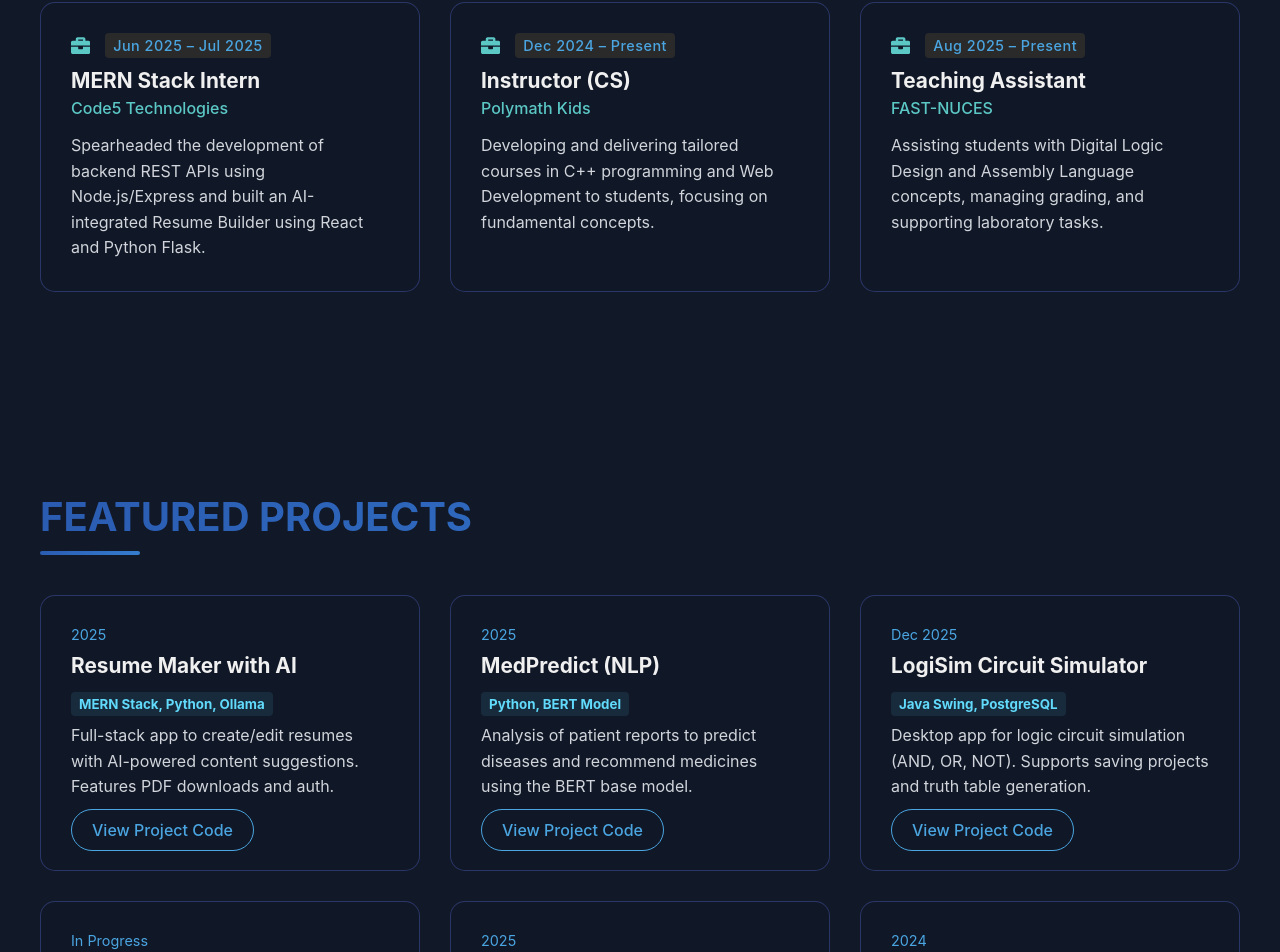
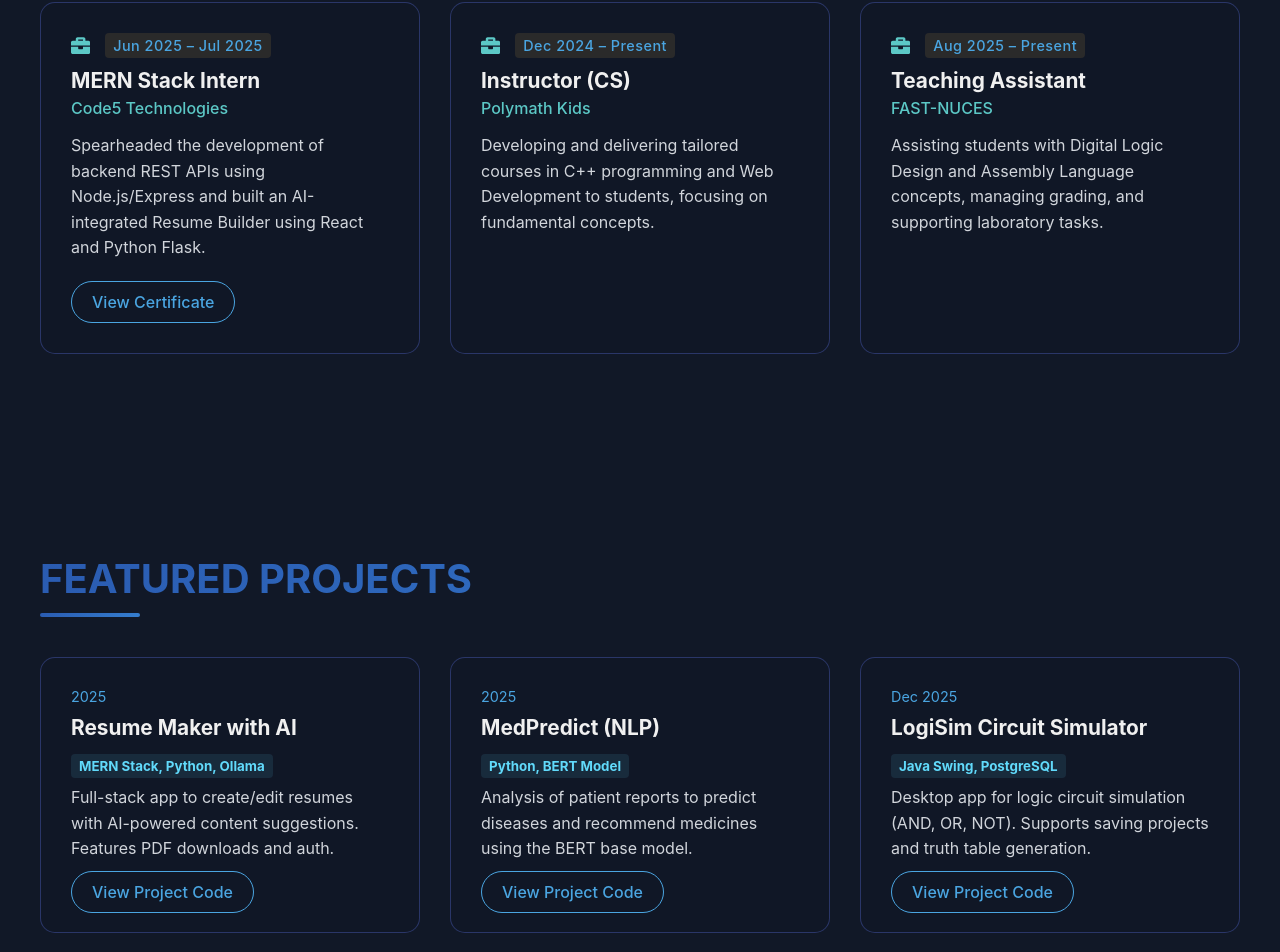
Before and after one commit to aykaimran/portfolio, a React (Create React App) app: page / in a window 1280 px wide. Shown: the part 1826-2778 px from the top of the page. Built offline with nearby package versions, Linux system fonts and the light colour scheme.

Commit message:
[Added certificates]

```diff
--- a/src/components/AchievementsSection.jsx
+++ b/src/components/AchievementsSection.jsx
@@ -22,21 +22,34 @@
     },
     {
         id: 4,
+        title: "High Achiever Awards",
+        context: "KIMS College",
+        desc: "Secured five High Achiever Awards (2018, 2019, 2021, 2022, 2023) in 8th grade, o and a levels."
+    },
+    {
+        id: 5,
         title: "CodeBees Certification",
         context: "Competitive Programming",
         desc: "Java Programming Certification (Oct 2025)."
     },
     {
-        id: 5,
+        id: 6,
         title: "Co-Head of Decor",
         context: "IEEE RAS",
         desc: "Led society initiatives and organized major events."
     },
     {
-        id: 6,
+        id: 7,
         title: "Head of Security",
         context: "Sports Fest 2023",
         desc: "First female appointee to lead security operations."
+    },
+    {
+        id: 8,
+        title: "Graphic Designing & UI/UX Course",
+        context: "NS Training (SMC-PRIVATE) Limited",
+        desc: "Completed professional training in graphic design and UI/UX."
+
     }
 ];
 
--- a/src/components/ExperienceSection.jsx
+++ b/src/components/ExperienceSection.jsx
@@ -1,5 +1,6 @@
 import React from 'react';
 import { FaBriefcase } from 'react-icons/fa';
+import mernCertificate from '../assets/MernStack_Internship.jpg';
 
 const experienceData = [
     {
@@ -7,24 +8,27 @@
         role: "MERN Stack Intern",
         company: "Code5 Technologies",
         date: "Jun 2025 – Jul 2025",
-        description: "Spearheaded the development of backend REST APIs using Node.js/Express and built an AI-integrated Resume Builder using React and Python Flask."
+        description: "Spearheaded the development of backend REST APIs using Node.js/Express and built an AI-integrated Resume Builder using React and Python Flask.",
+        certificateUrl: mernCertificate,
+        hasCertificate: true // Flag to show certificate button
     },
     {
         id: 2,
         role: "Instructor (CS)",
         company: "Polymath Kids",
         date: "Dec 2024 – Present",
-        description: "Developing and delivering tailored courses in C++ programming and Web Development to students, focusing on fundamental concepts."
+        description: "Developing and delivering tailored courses in C++ programming and Web Development to students, focusing on fundamental concepts.",
+        hasCertificate: false
     },
     {
         id: 3,
         role: "Teaching Assistant",
         company: "FAST-NUCES",
         date: "Aug 2025 – Present",
-        description: "Assisting students with Digital Logic Design and Assembly Language concepts, managing grading, and supporting laboratory tasks."
+        description: "Assisting students with Digital Logic Design and Assembly Language concepts, managing grading, and supporting laboratory tasks.",
+        hasCertificate: false
     }
 ];
-
 function ExperienceSection() {
     return (
         <section className="about-section" id="experience">
@@ -48,6 +52,23 @@
 
                         {/* Description */}
                         <p className="card-desc">{exp.description}</p>
+                        {exp.hasCertificate && (
+                            <a
+                                href={exp.certificateUrl}
+                                target="_blank"
+                                rel="noopener noreferrer"
+                                className="certificate-link read-more-btn"
+                                style={{
+                                    display: 'flex',
+                                    alignItems: 'center',
+                                    justifyContent: 'center',
+                                    marginTop: '20px'
+                                }}
+                            >
+                                {/* <FaCertificate style={{ marginRight: '8px' }} /> */}
+                                View Certificate
+                            </a>
+                        )}
                     </div>
                 ))}
             </div>
--- a/src/components/ProjectsSection.jsx
+++ b/src/components/ProjectsSection.jsx
@@ -22,18 +22,18 @@
         tech: "Java Swing, PostgreSQL",
         excerpt: "Desktop app for logic circuit simulation (AND, OR, NOT). Supports saving projects and truth table generation.",
         status: "Dec 2025",
-        github: "https://github.com/tayyabafatima08/Logi-Sim"
+        github: "https://github.com/aykaimran/LogiSim"
     },
+    // {
+    //     id: 4,
+    //     title: "ClearWay",
+    //     tech: "React, Python",
+    //     excerpt: "Visualizes real-time smog levels on maps and suggests optimal routes based on air quality.",
+    //     status: "In Progress",
+    //     github: "#"
+    // },
     {
         id: 4,
-        title: "ClearWay",
-        tech: "React, Python",
-        excerpt: "Visualizes real-time smog levels on maps and suggests optimal routes based on air quality.",
-        status: "In Progress",
-        github: "#"
-    },
-    {
-        id: 5,
         title: "Rentinel",
         tech: "React, Spring Boot",
         excerpt: "Property management system for streamlining interactions, rent tracking, and lease management.",
@@ -41,7 +41,7 @@
         github: "https://github.com/aykaimran/Rentinel"
     },
     {
-        id: 6,
+        id: 5,
         title: "PeakSaver",
         tech: "C++, .NET, SQL",
         excerpt: "Desktop application to track electricity usage and optimize scheduling for peak/off-peak hours.",
```
Also changed, not shown: src/assets/MernStack_Internship.jpg (added).
